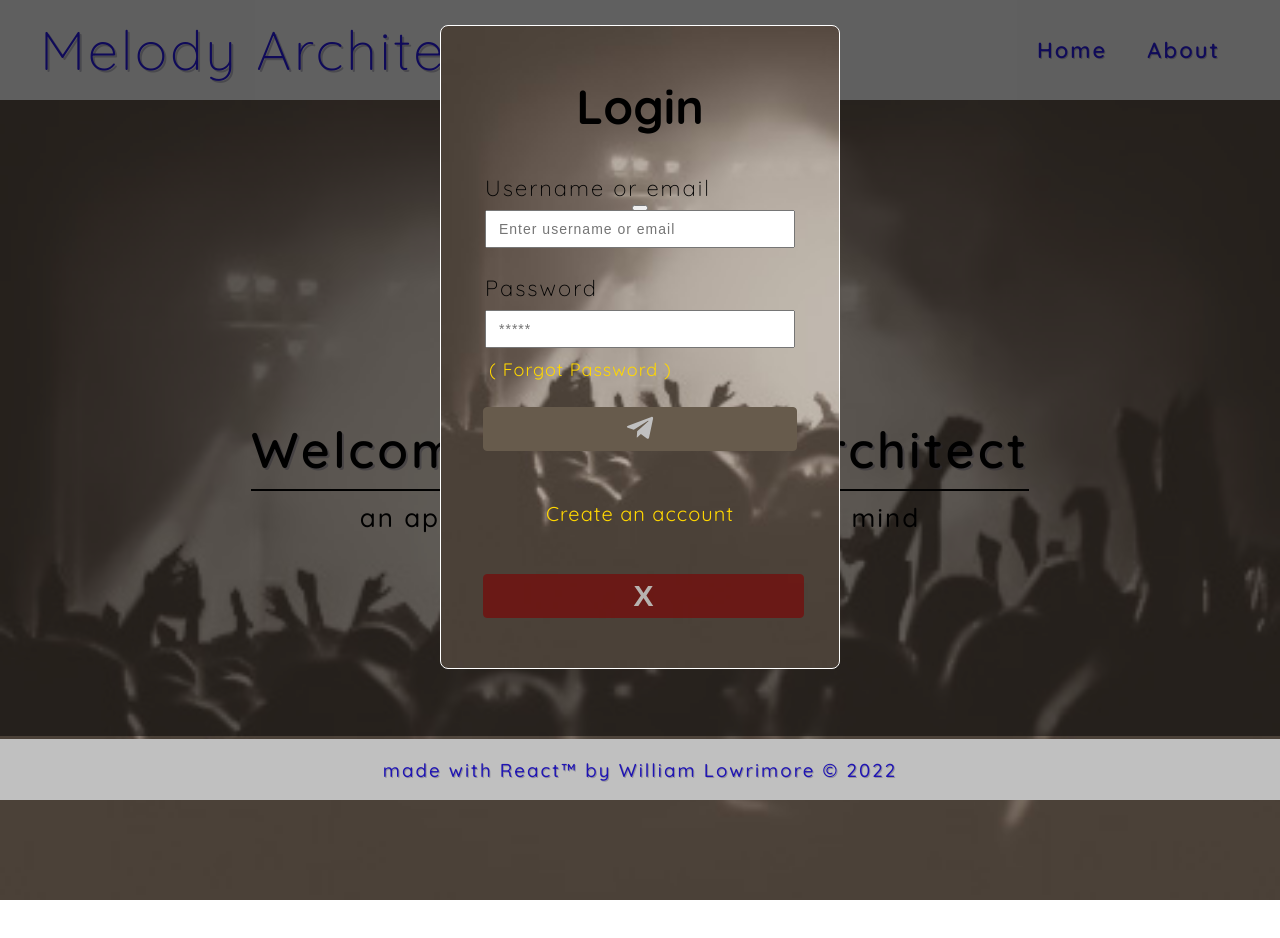
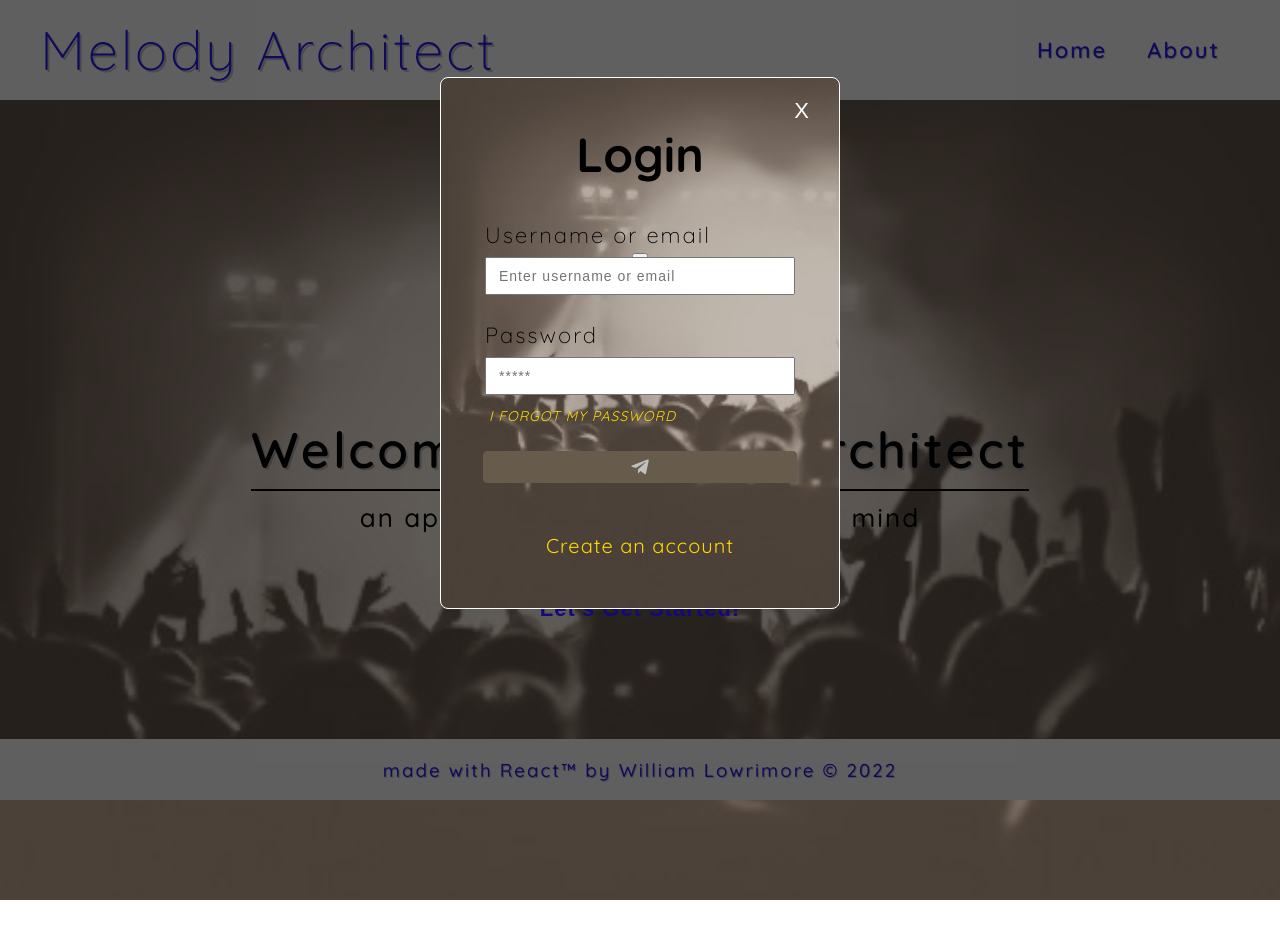
Before and after one commit to wlowrimore/smart-ma-0622-pro, a React (Create React App) app: page / in a window 1280 px wide. Both pictures are taken after a click on the button "Let's Get Started!". Shown: the top 938 px of the page. Built offline with nearby package versions, Linux system fonts and the light colour scheme.

Commit message:
alters close button style and position in modal

```diff
--- a/src/App.js
+++ b/src/App.js
@@ -38,21 +38,21 @@ class App extends Component {
 
   render() {
     const isLoggedIn = this.state.isLoggedIn;
-    const renderTab = () => {
-      // const [currentTab, setCurrentTab] = useState("home");
-      // switch (currentTab) {
-      //   case "home":
-      //     return <HomePage />;
-      //   case "about":
-      //     return <AboutPage />;
-      //   case "signup":
-      //     return <SignUpPage />;
-      //   case "login":
-      //     return <LoginPage />;
-      //   default:
-      //     return null;
-      // }
-    };
+    // const renderTab = () => {
+    //   const [currentTab, setCurrentTab] = useState("home");
+    //   switch (currentTab) {
+    //     case "home":
+    //       return <HomePage />;
+    //     case "about":
+    //       return <AboutPage />;
+    //     case "signup":
+    //       return <SignUpPage />;
+    //     case "login":
+    //       return <LoginPage />;
+    //     default:
+    //       return null;
+    //   }
+    // };
 
     return (
       <div>
--- a/src/container/LoginForm.js
+++ b/src/container/LoginForm.js
@@ -212,7 +212,7 @@ class LoginForm extends Component {
                         this.setMode("forgot");
                       }}
                     >
-                      ( Forgot Password )
+                      I FORGOT MY PASSWORD
                     </a>
                   </div>
                 </div>
@@ -251,6 +251,11 @@ class LoginForm extends Component {
           onSubmit={this.onSubmit}
           bssize="large"
         >
+            <div className="close-btn-group">
+              <Button className="form-close-btn" onClick={this.props.onClose}>
+                X
+              </Button>
+            </div>
           <Modal.Header closeButton={true}>
             <h2>
               {this.state.mode === "login"
@@ -260,6 +265,7 @@ class LoginForm extends Component {
                 : "Password Reset"}
             </h2>
           </Modal.Header>
+
           <Modal.Body>
             {this.state.mode === "login"
               ? this.renderLogin()
@@ -268,9 +274,7 @@ class LoginForm extends Component {
               : this.renderForgot()}
           </Modal.Body>
           <Modal.Footer>
-            <Button className="form-close-btn" onClick={this.props.onClose}>
-              X
-            </Button>
+
           </Modal.Footer>
         </Modal>
       </div>
--- a/src/index.css
+++ b/src/index.css
@@ -272,8 +272,7 @@ footer h3 {
 
 /* Background effect. It covers the entire site */
 .modal {
-  /* background-color: rgb(0,0,0); Fallback color */
-  background-color: rgba(
+background-color: rgba(
     0,
     0,
     0,
@@ -281,12 +280,12 @@ footer h3 {
   );
   z-index: 0;
   width: 100%;
-  height: 92%;;
+  height: 100%;;
   position: fixed;
   top: 0;
   left: 0;
   overflow: auto;
-  padding-top: 25px;
+  padding-top: 6%;
 }
 
 .modal-header {
@@ -312,12 +311,12 @@ fieldset {
   max-width: 400px;
   height: 100%;
   margin: auto;
-  padding: 50px 30px;
+  padding: 20px 30px;
   border: 1px solid #fff;
   border-radius: 8px;
 }
 /* Close button */
-.close {
+/* .close {
   color: #aaaaaa;
   background: transparent;
   float: right;
@@ -330,7 +329,7 @@ fieldset {
   color: #fff;
   text-decoration: none;
   cursor: pointer;
-}
+} */
 
 /* ___________________________LOGIN__________________________ */
 
@@ -353,9 +352,10 @@ fieldset {
 }
 
 .forgot a {
-  font-size: 18px;
+  font-size: 14px;
   letter-spacing: 1px;
   color: gold;
+  font-style: italic;
   text-decoration-line: none;
   text-align: center;
   margin: 0;
@@ -405,7 +405,7 @@ fieldset {
 }
 
 .form-btn {
-  font-size: 30px;
+  font-size: 20px;
   color: silver;
   background: #675b4c;
   border: 1px solid #675b4c;
@@ -430,24 +430,34 @@ fieldset {
 }
 
 .form-close-btn {
-  font-size: 30px;
-  font-weight: 700;
-  width: 95%;
-  color: white;
-  background: maroon;
-  border: 1px solid maroon;
-  opacity: 60%;
-  border-radius: 4px;
-  margin-top: 18px;
-  margin-left: 12px;
-  padding: 4px;
+  font-size: 22px;
+  font-weight: 500;
+  color: #fff;
+  background: transparent;
+  border: none;
+  float: right;
+  padding: 0;
+  margin-bottom: 0;
   cursor: pointer;
 }
 
+.close-text {
+  font-size: 12px;
+  letter-spacing: 1px;
+  margin-top: 0;
+  padding: 0;
+}
+
+.close-btn-group {
+  display: flex;
+  align-items: flex-start;
+  justify-content: flex-end;
+  /* height: 50px; */
+  /* width: 20px; */
+}
+
 .form-close-btn:hover {
-  color: red;
-  background: #000;
-  border: 1px solid #000;
+  color: gold;
   transition: .4s;
 }
 
@@ -518,7 +528,7 @@ input {
 }
 
 .back-to-login a {
-  font-size: 22px;
+  font-size: 20px;
   color: gold;
   letter-spacing: 1px;
   text-decoration-line: none;
@@ -542,7 +552,7 @@ input {
 }
 
 .reset-btn {
-  font-size: 30px;
+  font-size: 20px;
   color: silver;
   background: #675b4c;
   border: 1px solid #675b4c;
```
